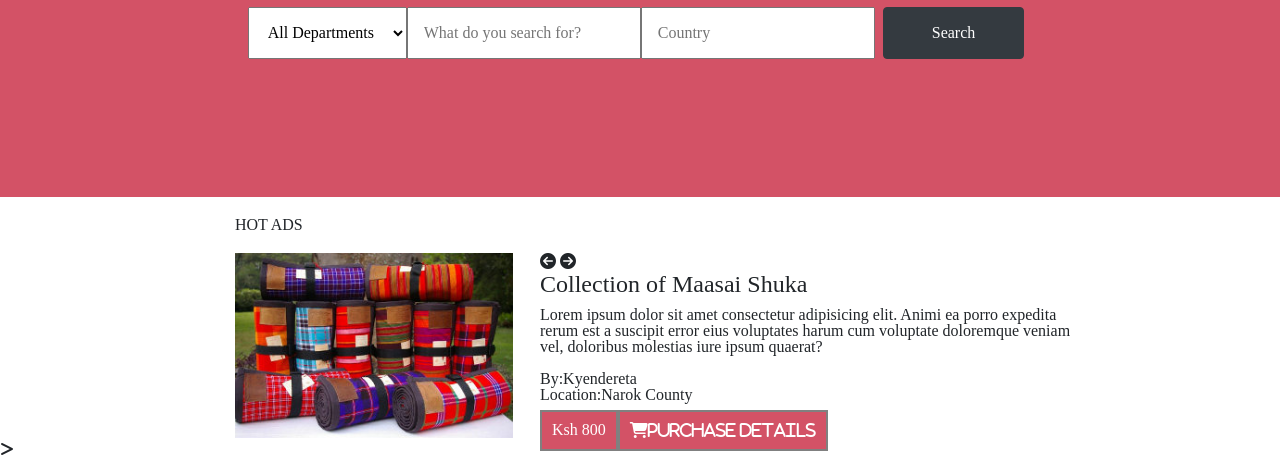
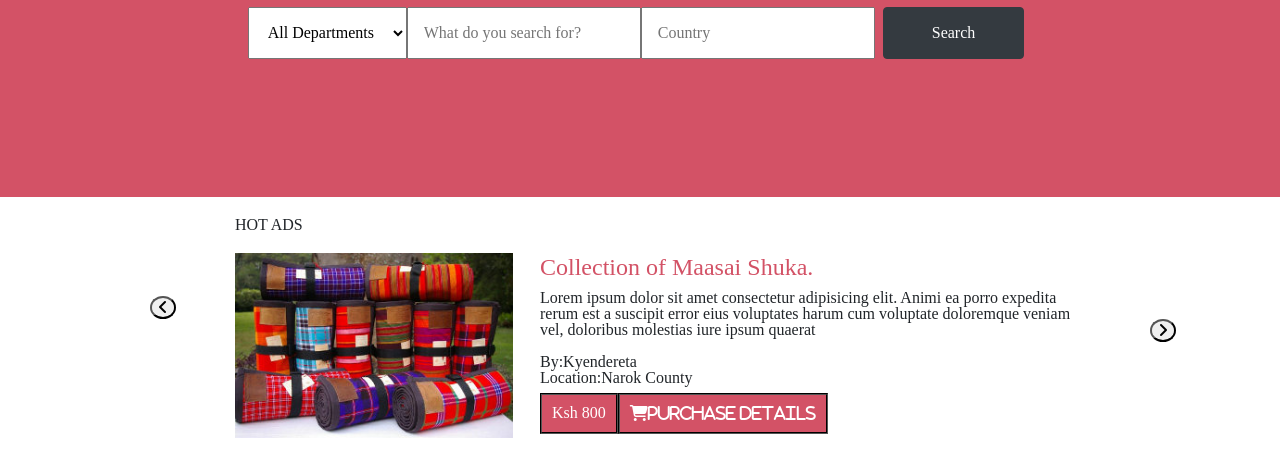
Before and after one commit to IjayAbby/Mzalendo-Online-Shop, a website: page index.html in a window 1280 px wide. Shown: the part 339-800 px from the top of the page. Drawn offline with nearby package versions, Linux system fonts and the light colour scheme.

Commit message:
complete the hot-ads section

```diff
--- a/index.html
+++ b/index.html
@@ -87,23 +87,22 @@
     <section>
 
       <h1 class="ads-title">HOT ADS</h1>
-      <div class="row  mx-20">
+      <div class="position-absolute">
+      <button class="btn-left rounded-circle"><i class="fas fa-angle-left"></i></button>
+      <button class="btn-right rounded-circle"><i class="fas fa-angle-right"></i></button>
+      </div>
+
+      <div class="row  mx-20 position-relative">
         <div class="col p-0">
           <img src="assets/images/Shuka300.jpg" class="image-width ml-20" alt="" />
-          <div>
-            <i class="fas fa-less-than"></i>
-            <i class="fas fa-greater-than"></i>
-          </div>
         </div>
         <div class="col p-0 ads-contents">
-          <i class="fas fa-arrow-circle-left"></i>
-          <i class="fas fa-arrow-circle-right"></i>
-          <h1 class="h4">Collection of Maasai Shuka</h1>
+          <h1 class="h4 ads-name">Collection of Maasai Shuka.</h1>
           <p>
             Lorem ipsum dolor sit amet consectetur adipisicing elit. Animi ea
             porro expedita rerum est a suscipit error eius voluptates harum cum
             voluptate doloremque veniam vel, doloribus molestias iure ipsum
-            quaerat?
+            quaerat
           </p>
           <h6 class="mt-3">By:Kyendereta</h6>
           <h4>Location:Narok County</h4>
@@ -115,6 +114,7 @@
          </div>
       </div>
     </section>
+
     <script src="https://code.jquery.com/jquery-3.5.1.slim.min.js" integrity="sha384-DfXdz2htPH0lsSSs5nCTpuj/zy4C+OGpamoFVy38MVBnE+IbbVYUew+OrCXaRkfj" crossorigin="anonymous"></script>
     <script src="https://cdn.jsdelivr.net/npm/popper.js@1.16.1/dist/umd/popper.min.js" integrity="sha384-9/reFTGAW83EW2RDu2S0VKaIzap3H66lZH81PoYlFhbGU+6BZp6G7niu735Sk7lN" crossorigin="anonymous"></script>
     <script src="https://stackpath.bootstrapcdn.com/bootstrap/4.5.2/js/bootstrap.min.js" integrity="sha384-B4gt1jrGC7Jh4AgTPSdUtOBvfO8shuf57BaghqFfPlYxofvL8/KUEfYiJOMMV+rV" crossorigin="anonymous"></script>
--- a/styles/style.scss
+++ b/styles/style.scss
@@ -117,6 +117,18 @@ section {
     margin-top: 20px;
 
 }
+
+.btn-left {
+    margin-left: 150px;
+}
+
+.btn-right {
+    margin-left: 1150px;
+}
+
+.ads-name {
+    color: $pinkColor;
+}
 .ads-contents {
     margin-right: 200px;
     margin-top: 20px;
@@ -126,7 +138,7 @@ section {
     margin-top: 7px;
 }
 .purchase {
-  border: 2px solid gray;
+  border: 2px groove black;
   padding: 10px;
   background-color: $pinkColor;
 }
```
Also changed, not shown: styles/style.css, 1 other file.
